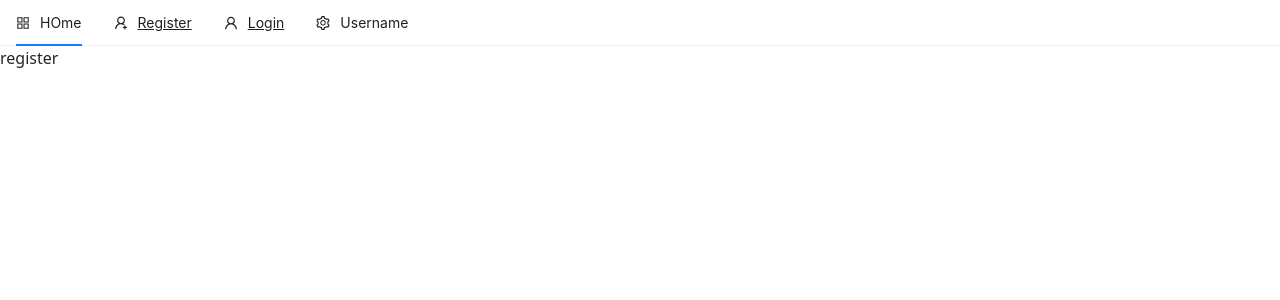
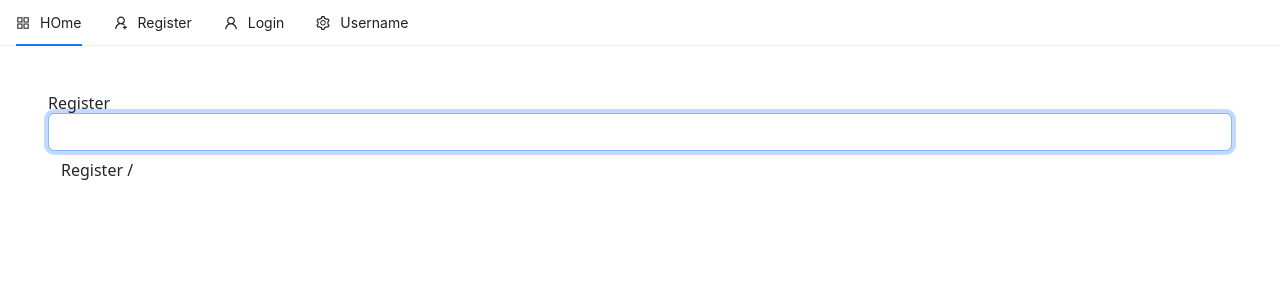
Before and after one commit to ProgramerSalar/ecommerce-frontent, a React (Create React App) app: page /register in a window 1280 px wide. Shown: the top 300 px of the page. Built offline with nearby package versions, Linux system fonts and the light colour scheme.

Commit message:
Register form

```diff
--- a/package.json
+++ b/package.json
@@ -38,5 +38,10 @@
       "last 1 firefox version",
       "last 1 safari version"
     ]
+  },
+  "devDependencies": {
+    "autoprefixer": "^10.4.13",
+    "postcss": "^8.4.20",
+    "tailwindcss": "^3.2.4"
   }
 }
--- /dev/null
+++ b/postcss.config.js
@@ -0,0 +1,6 @@
+module.exports = {
+  plugins: {
+    tailwindcss: {},
+    autoprefixer: {},
+  },
+}
--- /dev/null
+++ b/src/App.css
@@ -0,0 +1,3 @@
+@tailwind base;
+@tailwind components;
+@tailwind utilities;
--- a/src/App.js
+++ b/src/App.js
@@ -1,9 +1,11 @@
 import React from "react";
 import { Routes, Route } from "react-router-dom";
+
 import Login from "./pages/auth/Login";
 import Register from "./pages/auth/Register";
 import Home from "./pages/Home";
 import Header from "./components/nav/Header";
+import "./App.css";
 
 const App = () => {
   return (
--- a/src/firebase.js
+++ b/src/firebase.js
@@ -0,0 +1,18 @@
+import * as firebase from "firebase";
+
+// Your web app's Firebase configuration
+const firebaseConfig = {
+  apiKey: "AIzaSyDmdLdoUfQBRuwGEb5GNwjPnmXpD05B8w8",
+  authDomain: "ecomerce-113a6.firebaseapp.com",
+  projectId: "ecomerce-113a6",
+  storageBucket: "ecomerce-113a6.appspot.com",
+  messagingSenderId: "1069295500665",
+  appId: "1:1069295500665:web:1313e69caa7f7b2be483a8",
+};
+
+// Initialize Firebase
+firebase.initializeApp(firebaseConfig);
+
+// export
+export const auth = firbase.auth();
+export const googleAuthProvider = new firebase.auth.GoogleAuthProvider();
--- /dev/null
+++ b/src/index.css
@@ -0,0 +1,3 @@
+@tailwind base;
+@tailwind components;
+@tailwind utilities;
--- a/src/index.js
+++ b/src/index.js
@@ -1,6 +1,7 @@
 import React from "react";
 import ReactDOM from "react-dom/client";
 import { BrowserRouter } from "react-router-dom";
+import "./index.css";
 
 import App from "./App";
 import reportWebVitals from "./reportWebVitals";
--- a/src/pages/Home.js
+++ b/src/pages/Home.js
@@ -3,7 +3,7 @@ import React from "react";
 const Home = () => {
   return (
     <div>
-      <p>home</p>
+      <p className="cursor-pointer">home</p>
     </div>
   );
 };
--- a/src/pages/auth/Register.js
+++ b/src/pages/auth/Register.js
@@ -1,9 +1,35 @@
-import React from "react";
+import React, { useState } from "react";
 
 const Register = () => {
+  const [email, setEmail] = useState(" ");
+
+  const handleSubmit = () => {};
+
+  const registerForm = () => (
+    <form onSubmit={handleSubmit}>
+      <input
+        type="email"
+        className="form-control"
+        value={email}
+        onChange={(e) => setEmail(e.target.value)}
+        autoFocus
+      />
+
+      <button type="submit" className="btn btn-raised">
+        Register / {email}
+      </button>
+    </form>
+  );
+
   return (
     <div>
-      <p>register</p>
+      <div className="container p-5">
+        <div className="row-auto">
+          <div className="col-md "></div>
+          <h4 className="">Register</h4>
+          {registerForm()}
+        </div>
+      </div>
     </div>
   );
 };
--- /dev/null
+++ b/tailwind.config.js
@@ -0,0 +1,8 @@
+/** @type {import('tailwindcss').Config} */
+module.exports = {
+  content: ["./src/**/*.{js,jsx,ts,tsx}"],
+  theme: {
+    extend: {},
+  },
+  plugins: [],
+};
```
Also changed, not shown: 1 other file (tests, documents, lock files or other folders).
